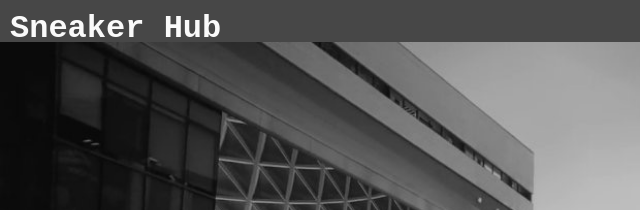
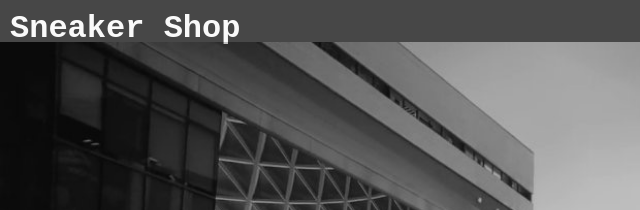
Before and after one commit to AminMusah/sneaker-shop-project, a plain HTML site: page index.html in a window 1280 px wide. Shown: the top 210 px of the page, 0-640 px from the left. Drawn offline with Linux system fonts and the light colour scheme.

Commit message:
Changed Title

```diff
--- a/index.html
+++ b/index.html
@@ -3,13 +3,13 @@
 <head>
     <meta charset="UTF-8">
     <meta name="viewport" content="width=device-width, initial-scale=1.0">
-    <title>Document</title>
+    <title>Sneaker Shop</title>
     <link rel="stylesheet" href="style.css">
 </head>
 <body>
     <header class="menu">
         <h1>
-            Sneaker Hub
+            Sneaker Shop
         </h1>
         <div id="load">
             <div class="loads x"></div>
```
